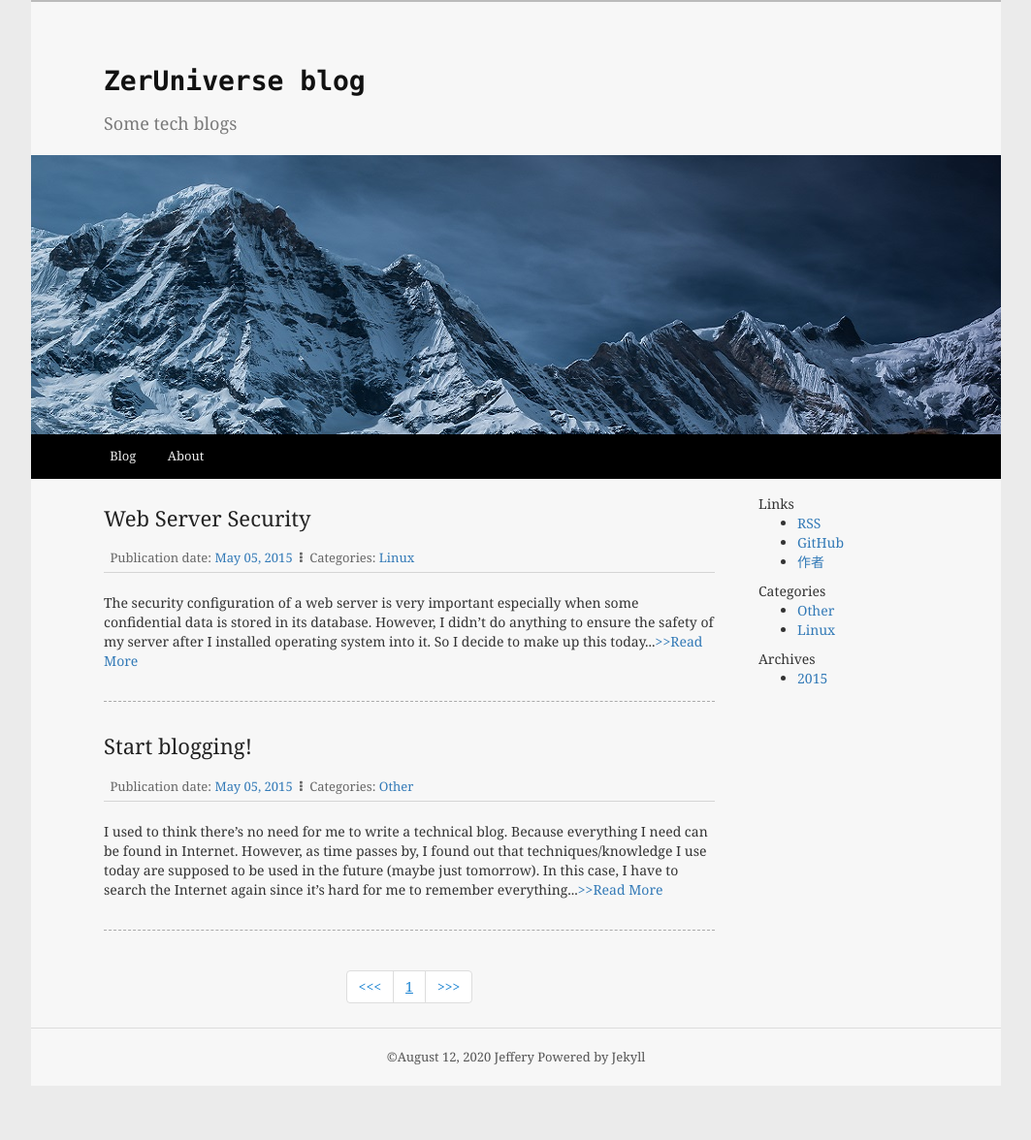
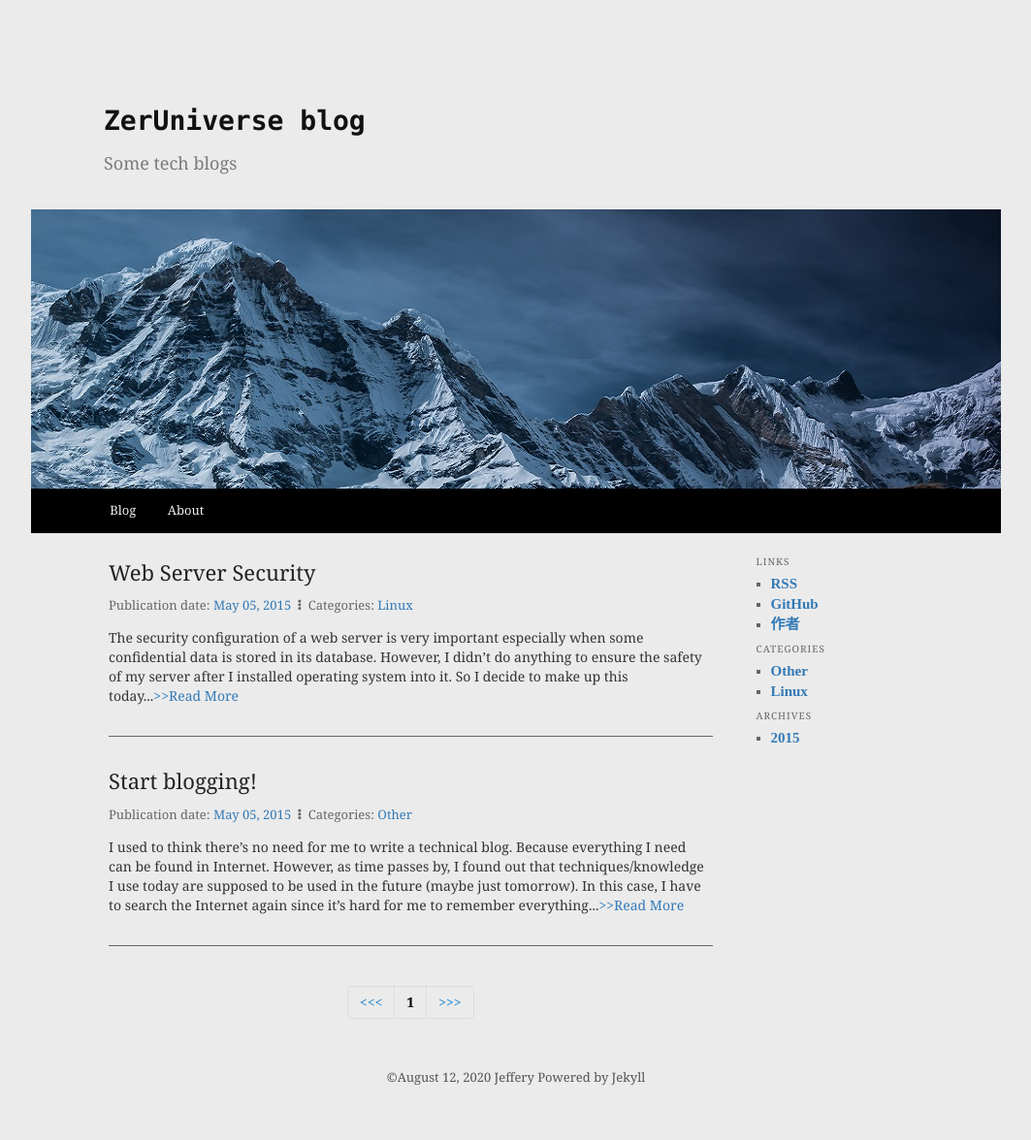
Before and after one commit to zeruniverse/tech_blog, a Jekyll site: the page built from index.html, in a window 1280 px wide. Shown: the whole page at 97% size, without its empty margins (108-1171 px from the left). Built offline with Jekyll 4.4.1, drawn with Linux system fonts in a browser that asks for light colours; the list of posts is cut into pages by our own code; before the commit the page ends 1120 px from its top, so only the background shows below that.

Commit message:
Add files via upload

```diff
--- a/static/css/application.scss
+++ b/static/css/application.scss
@@ -12,6 +12,7 @@ pre {
   white-space: pre;
   white-space: pre-wrap;
   word-break: break-all;
+  overflow-wrap: anywhere;
   word-wrap: break-word;
   background-color: #eee;
   box-shadow: 4px 4px 4px #888;
@@ -29,11 +30,16 @@ h3 {
 }
 .page-container {
   max-width: 1000px;
-  margin: 0 auto;
-  background-color: #f7f7f7;
+  margin: 2em auto;
+}
+.hgimg{
+	vertical-align: middle;
+	margin-top: 15px;
+	border: 5px solid;
+	border-radius: 25px;
+	border-color: #fff;
 }
 .page-heading {
-  border-top: 2px solid #bbb;
   padding-bottom: 10px;
   position: relative;
   z-index: 9999;
@@ -41,6 +47,8 @@ h3 {
 .page-brand {
   margin: 0 7.5%;
   display: block;
+  padding-top:15px;
+  padding-bottom:15px;
 }
 .page-brand h1 {
   padding: 1.05em 0 0;
@@ -57,6 +65,9 @@ h3 {
   color: #7a7a7a;
   font-size: 18px;
   margin: 1em 0 1.25em;
+}
+.post-entry{
+	margin-top:15px;
 }
 .page-navbar {
   margin: 0 auto 6px;
@@ -89,25 +100,35 @@ h3 {
   background: #fff;
 }
 .page-article {
-  margin: 0 7.5%;
+  margin: 0 8%;
   width: auto;
+}
+.page-content-post {
+  margin: 0 0 1.5em;
+  padding-bottom: 1.5em;
+  position: relative;
+  padding-left: 15%;
+  padding-right: 15%;
+}
+hr{
+	border-top: 1px solid #000
 }
 .page-header {
   padding-bottom: 10px;
   margin: 30px 0 20px;
-  border-bottom: 1px solid #bbb;
+  border-bottom:0;
 }
 .page-header h2 {
   font-weight: 500;
   font-family: Georgia, "Times New Roman", Times, serif;
 }
 .page-content {
-  border-bottom: 1px dashed #aaa;
+  border-bottom: 1px solid #666;
   margin: 0 0 1.5em;
   padding: 0 0 1.5em;
   position: relative;
 }
-.page-content .post-heading {
+.post-heading {
   color: #222;
   text-decoration: none;
   clear: both;
@@ -118,45 +139,42 @@ h3 {
   padding-top: 12px;
   font-family: Georgia, "Times New Roman", Times, serif;
 }
-.page-content .post-heading a {
+.post-heading a {
   color: #222;
   text-decoration: none;
 }
-.page-content .post-meta {
+.post-meta {
   color: #666;
   clear: both;
   font-size: 13px;
   line-height: 18px;
-  border-bottom: 1px solid #d5d5d5;
-  padding: .5em;
 }
-.page-content .post-meta span {
+.post-meta span {
   margin-right: 4px;
   vertical-align: middle;
 }
-.page-content .post-meta a {
+.post-meta a {
   font-weight: 500;
 }
-.page-content .post-entry {
-  padding: 1.5em 0 0;
+.post-entry {
   font-size: 14px;
+  overflow: hidden;
 }
-.page-content .post-entry blockquote p {
+.post-entry blockquote p {
   font-size: 15px;
 }
-.page-content .post-footer {
+.post-footer {
   clear: both;
   font-size: 15px;
   line-height: 20px;
   margin-bottom: 35px;
 }
 .page-footer {
-  border-top: 1px solid #ddd;
   color: #555;
   font-weight: 500;
   font-size: 13px;
   line-height: 1.5em;
-  padding: 1.5em .5em;
+  padding: 2em .5em;
   text-align: center;
 }
 .page-footer a {
@@ -204,31 +222,26 @@ h3 {
   position: relative;
 }
 .read-more {
-  background: #d4dad8;
   display: inline-block;
   margin-top: 10px;
   padding: .4em .8em;
   text-decoration: none;
   float: right;
 }
-.read-more a {
-  color: #222;
-  text-decoration: none;
-}
-.read-more:hover,
-.read-more:focus {
-  background: #428bca;
-}
-.read-more:hover a,
-.read-more:focus a {
-  color: #fff;
-}
+
 .post-pager {
   margin-bottom: 5px;
-  border-bottom: 1px dashed #aaa;
 }
 .pager {
   list-style: none;
+}
+.stext{
+	color: #666;
+    font-size: 10px;
+    font-weight: 500;
+    letter-spacing: 0.1em;
+    line-height: 2.6em;
+    text-transform: uppercase;
 }
 .pager li a {
   border: none;
@@ -261,8 +274,8 @@ h3 {
   background: transparent;
 }
 .page-pagination .pagination li a.active {
-  color: #1982d1;
-  text-decoration: underline;
+  color: #000;
+  font-weight: bold;
 }
 .page-pagination .pagination li a:hover,
 .page-pagination .pagination li a:focus {
@@ -288,8 +301,31 @@ h3 {
 .page-tags a:focus {
   color: #fff;
 }
-@media (max-width: 992px) {
+.sqlist{
+	list-style: square;
+	margin: 0;
+	font-size:15px;
+	font-weight: bold;
+    font-family: "Microsoft YaHei";
+    padding-left: 15px;
+	color:#666;
+}
+.pagination > li > a,
+.pagination > li > span {
+	background-color:transparent;
+}
+
+@media (max-width: 991px) {
   .page-container {
+    margin: 1em 1em;
+  }
+  body {
     margin: 0 auto;
   }
+  .page-content-post {
+	position: relative;
+	border-bottom: 1px solid #666;
+	padding-left:0;
+	padding-right:0;
+  }
 }
```
